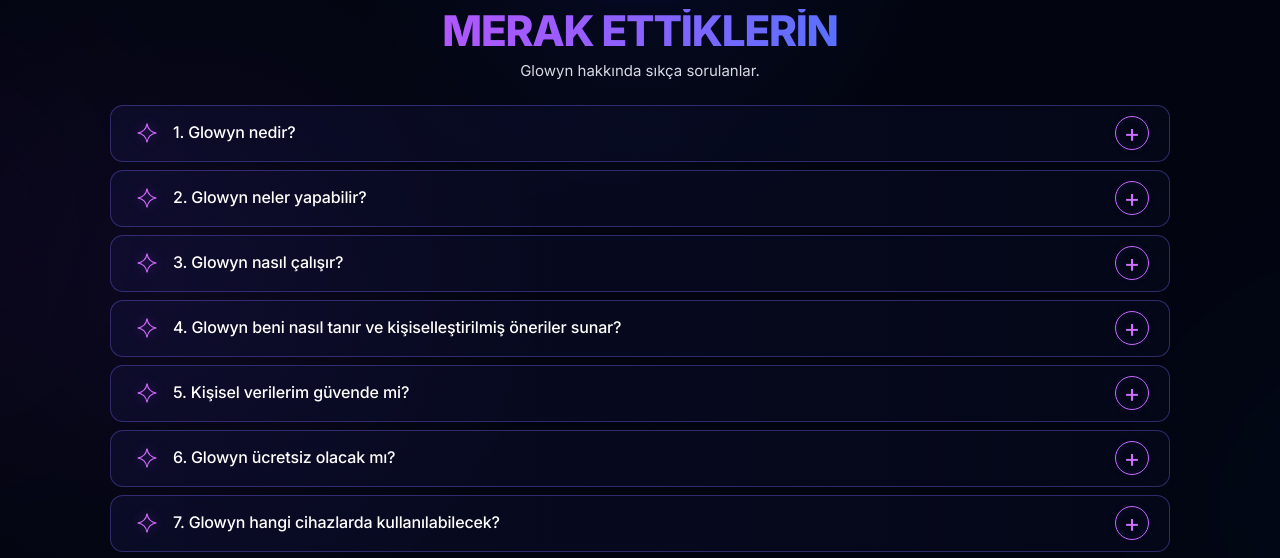
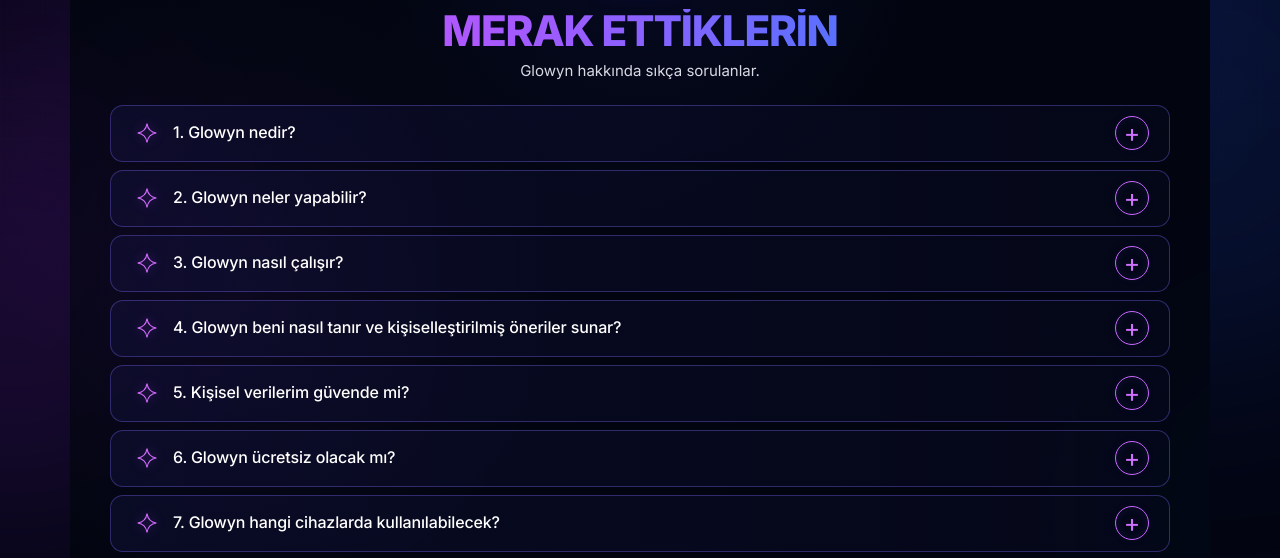
Before and after one commit to kenan-pamuk/kiena-web, a Next.js app: page /sss in a window 1280 px wide. Shown: the part 198-756 px from the top of the page. Built offline with nearby package versions, Linux system fonts and the light colour scheme.

Commit message:
Update page.tsx

```diff
--- a/app/sss/page.tsx
+++ b/app/sss/page.tsx
@@ -1,21 +1,51 @@
 import type { Metadata } from "next";
+
 import Header from "../../components/header";
 import FaqClient from "./FaqClient";
 
 export const metadata: Metadata = {
   title: "Sıkça Sorulan Sorular | Glowyn",
+
   description:
     "Glowyn hakkında sıkça sorulan sorular. Glowyn nedir, nasıl çalışır, neler yapabilir ve ne zaman yayınlanacak?",
+
   alternates: {
     canonical: "/sss",
+  },
+
+  robots: {
+    index: true,
+    follow: true,
+  },
+
+  openGraph: {
+    type: "website",
+    locale: "tr_TR",
+    url: "https://www.kiena.com.tr/sss",
+    siteName: "Kiena",
+    title: "Sıkça Sorulan Sorular | Glowyn",
+    description:
+      "Glowyn hakkında merak ettiklerin ve sıkça sorulan sorular.",
   },
 };
 
 export default function SSSPage() {
   return (
-    <>
-      <Header />
-      <FaqClient />
-    </>
+    <div className="glowyn-page">
+      <div
+        className="glowyn-background"
+        aria-hidden="true"
+      >
+        <div className="glowyn-background-orb glowyn-background-orb-left" />
+        <div className="glowyn-background-orb glowyn-background-orb-right" />
+        <div className="glowyn-background-grid" />
+      </div>
+
+      <div className="glowyn-page-container">
+        <Header />
+
+        <FaqClient />
+      </div>
+    </div>
   );
 }
```
